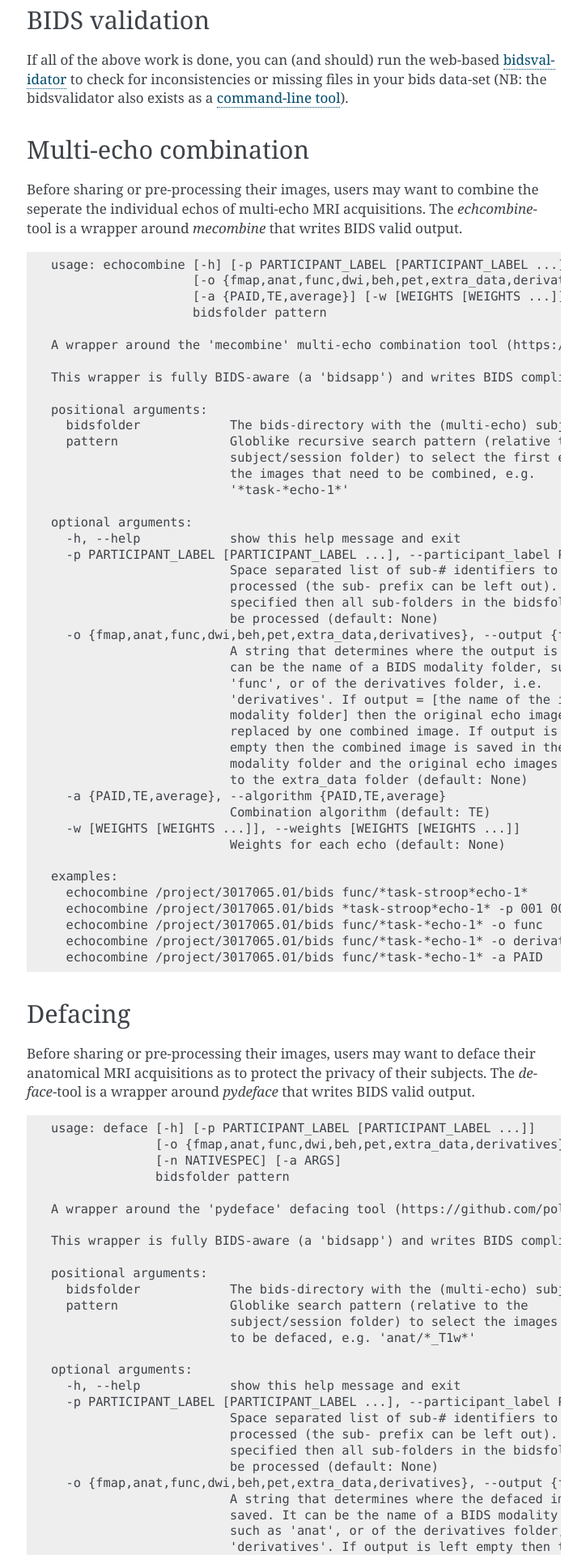
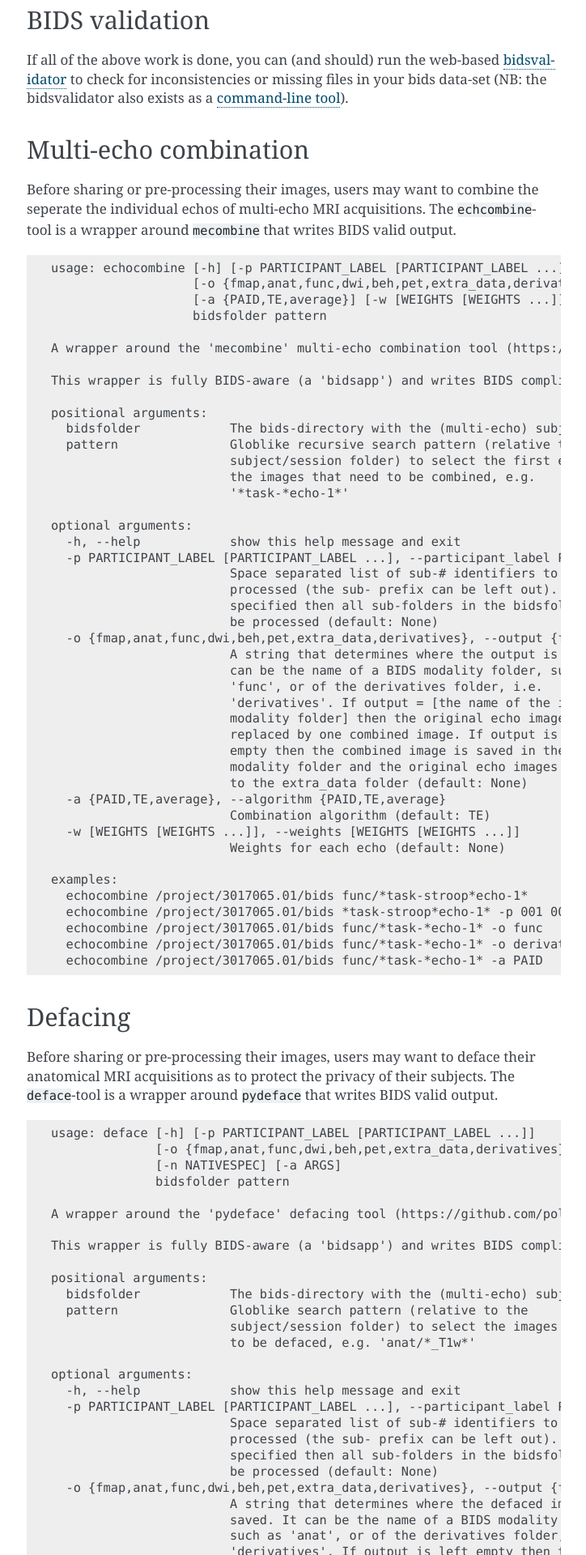
Before and after one commit to Donders-Institute/bidscoin, a Sphinx documentation site: the page built from docs/finalizing.rst, in a window 1280 px wide. Shown: the part 491-2411 px from the top of the page at 81% size, without its empty margins (387-1111 px from the left). Built offline with Sphinx 7.4.7, drawn with Linux system fonts in a browser that asks for light colours.

Commit message:
Improved documentation

```diff
--- a/docs/finalizing.rst
+++ b/docs/finalizing.rst
@@ -35,7 +35,7 @@ Multi-echo combination
 
 Before sharing or pre-processing their images, users may want to combine
 the seperate the individual echos of multi-echo MRI acquisitions. The
-`echcombine`-tool is a wrapper around `mecombine` that writes BIDS valid
+``echcombine``-tool is a wrapper around ``mecombine`` that writes BIDS valid
 output.
 
 ::
@@ -91,7 +91,7 @@ Defacing
 
 Before sharing or pre-processing their images, users may want to deface
 their anatomical MRI acquisitions as to protect the privacy of their
-subjects. The `deface`-tool is a wrapper around `pydeface` that writes
+subjects. The ``deface``-tool is a wrapper around ``pydeface`` that writes
 BIDS valid output.
 
 ::
```
